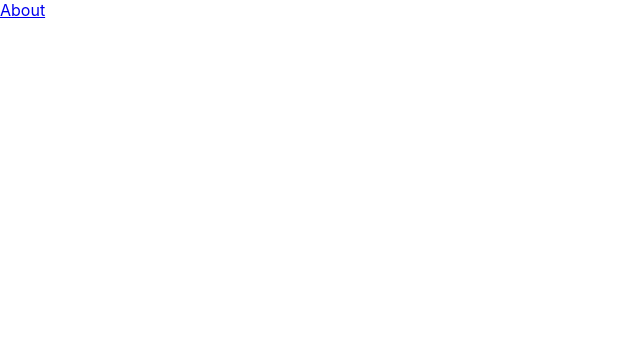
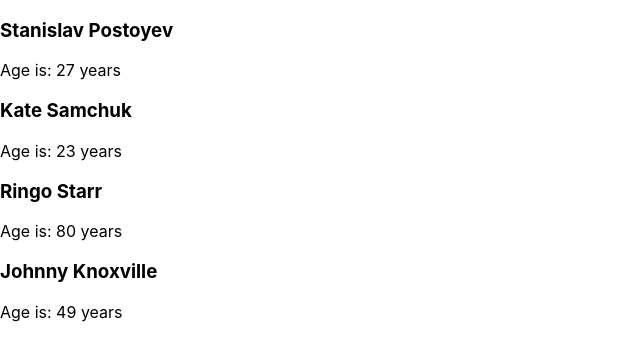
Before and after one commit to postoyevstanislav/React-training, a React (Create React App) app: page / in a window 1280 px wide. Shown: the top 360 px of the page, without its empty margins (0-640 px from the left). Built offline with nearby package versions, Linux system fonts and the light colour scheme.

Commit message:
no message

```diff
--- a/src/App.js
+++ b/src/App.js
@@ -1,10 +1,30 @@
 import React from 'react';
+import Student from'./students/students'
 
+
+const studentList = [
+    {
+        name: 'Stanislav Postoyev',
+        age: '27'
+    },
+    {
+        name: 'Kate Samchuk',
+        age: '23'
+    },
+    {
+        name: 'Ringo Starr',
+        age: '80'
+    },
+    {
+        name: 'Johnny Knoxville',
+        age: '49'
+    }
+]
 // in JSX all tags should be closed like <img src='' alt='' />
 const App = (props) => {
-    return ( <div className='red'>
-        <a href='#'>About</a>
-        <img src='' alt='' />
+    return (
+    <div className='red'>
+        {studentList.map( student => <Student {...student}/> )}
     </div>
     ) }
 
--- a/src/index.js
+++ b/src/index.js
@@ -2,6 +2,7 @@ import React from 'react';
 import ReactDOM from 'react-dom';
 import './index.css';
 import App from './App'
+
 import * as serviceWorker from './serviceWorker';
 
 
--- /dev/null
+++ b/src/students/students.js
@@ -0,0 +1,20 @@
+// Що потрібно при створенні нового компоненту
+// 1. Імпортувати React
+// 2.Створити функцію/ класс (компонент)
+// 3. Експорт компоненту
+
+import React from 'react'
+
+
+const Student = ({name = 'Default Name', age = 'Default Age'}) => {
+    return (
+        <div>
+            {/* <h3>Postoyev Stanislav</h3>
+            <p>Age is: <span>27</span> years</p> */}
+            <h3>{name}</h3>
+            <p>Age is: <span>{age}</span> years</p>
+        </div>
+    )
+}
+
+export default Student
```
